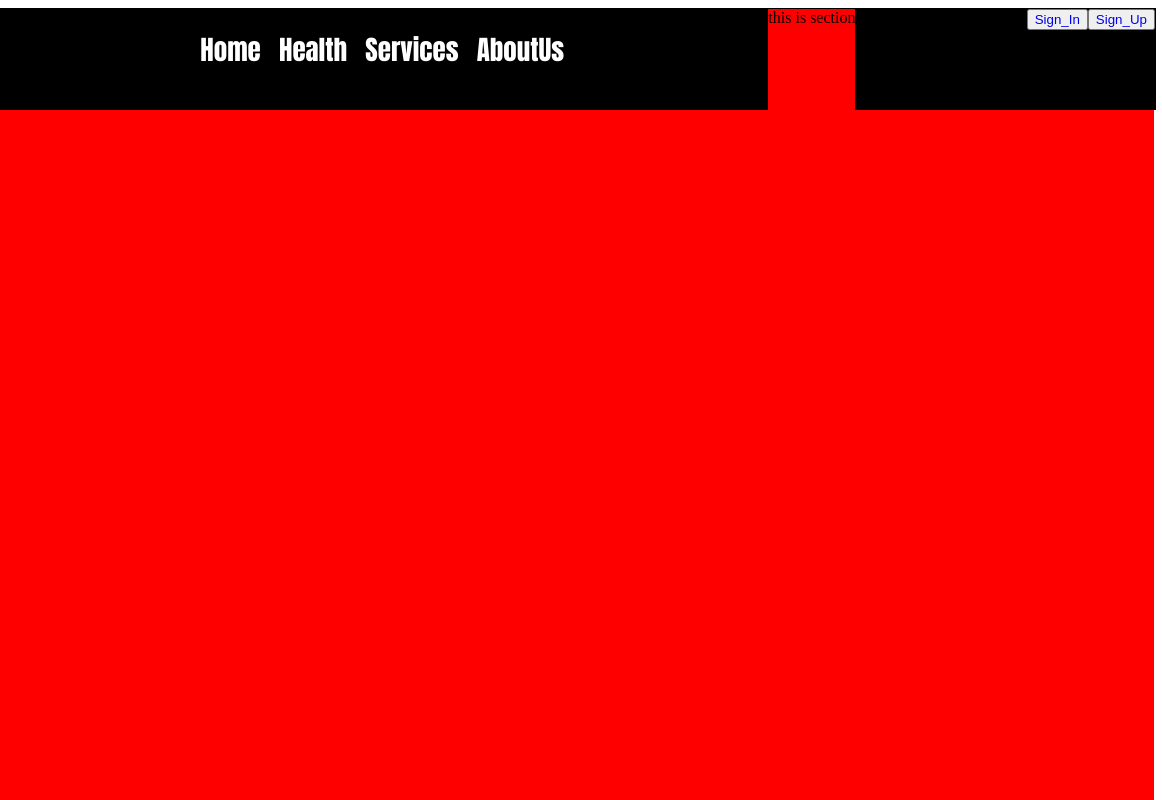
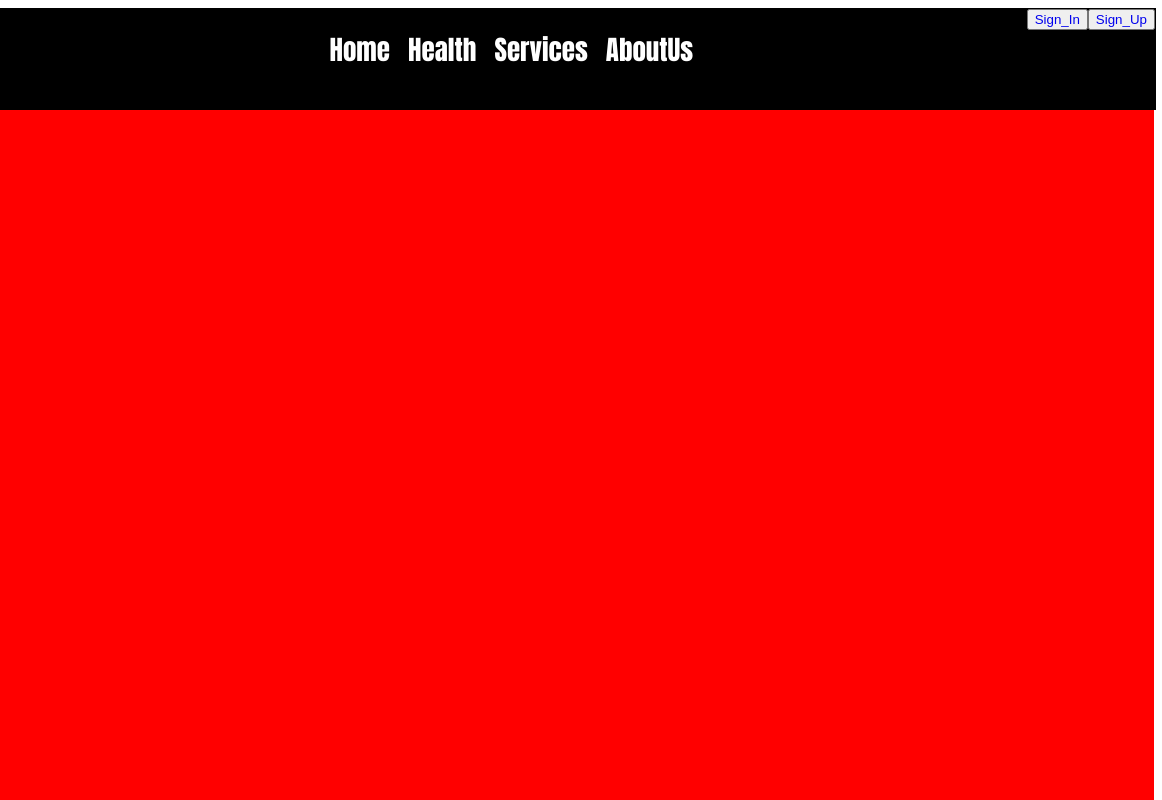
Before and after one commit to ARYAN-SHAKYA-1/project-A, a plain HTML site: page html/index.html in a window 1280 px wide. Shown: the top 800 px of the page, 118-1280 px from the left. Drawn offline with Linux system fonts and the light colour scheme.

Commit message:
not kidding final change in all code

```diff
--- a/html/index.html
+++ b/html/index.html
@@ -40,7 +40,6 @@
             >
           </div>
         </div>
-        <section>this is section</section>
 
         <div class="button_frame">
           <div class="signin_button">
```
